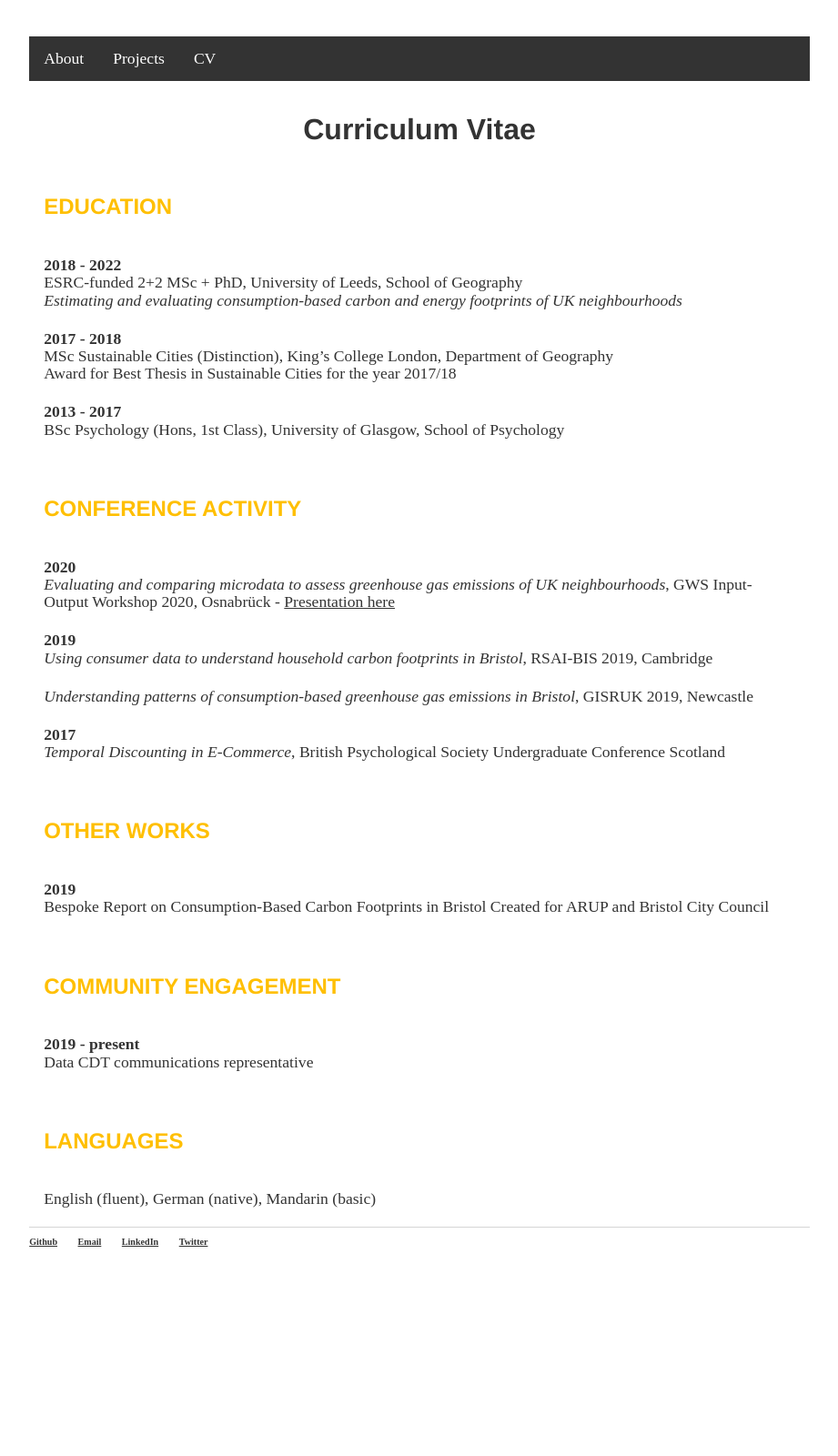
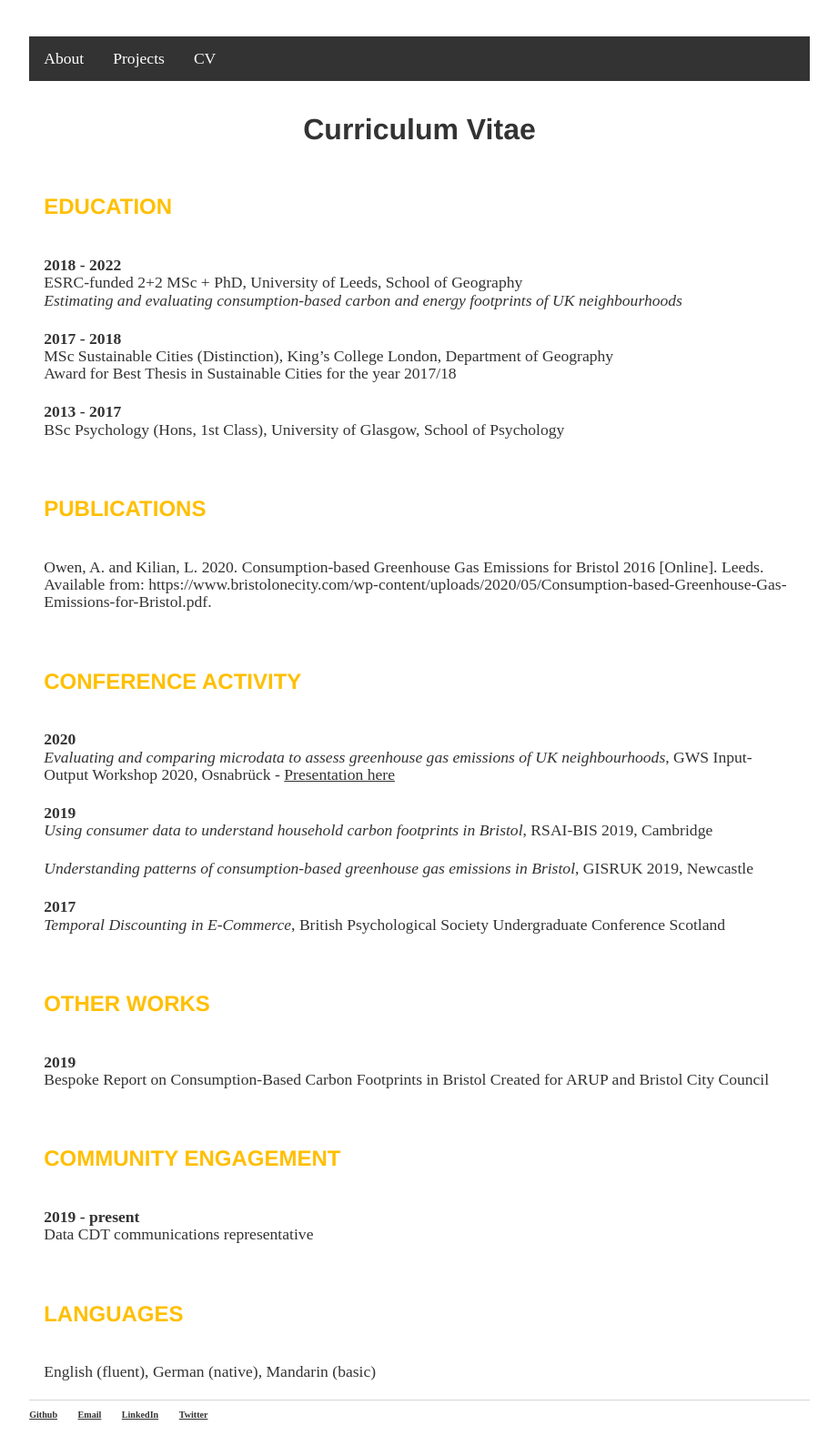
Before and after one commit to lena-kilian/lena-kilian.github.io, a Jekyll site: the page built from cv/index.md, in a window 1280 px wide. Shown: the whole page at 91% size, without its empty margins (179-1100 px from the left). Built offline with Jekyll 4.4.1, drawn with Linux system fonts in a browser that asks for light colours; our own code applies the rules of GitHub Pages for plain Markdown files; before the commit the page ends 1410 px from its top, so only the background shows below that.

Commit message:
Update index.md

```diff
--- a/cv/index.md
+++ b/cv/index.md
@@ -12,6 +12,12 @@ Award for Best Thesis in Sustainable Cities for the year 2017/18
 
 **2013 - 2017**<br/>
 BSc Psychology (Hons, 1st Class), University of Glasgow, School of Psychology
+
+|
+
+### PUBLICATIONS
+
+Owen, A. and Kilian, L. 2020. Consumption-based Greenhouse Gas Emissions for Bristol 2016 [Online]. Leeds. Available from: https://www.bristolonecity.com/wp-content/uploads/2020/05/Consumption-based-Greenhouse-Gas-Emissions-for-Bristol.pdf.
 
 |
 
```
